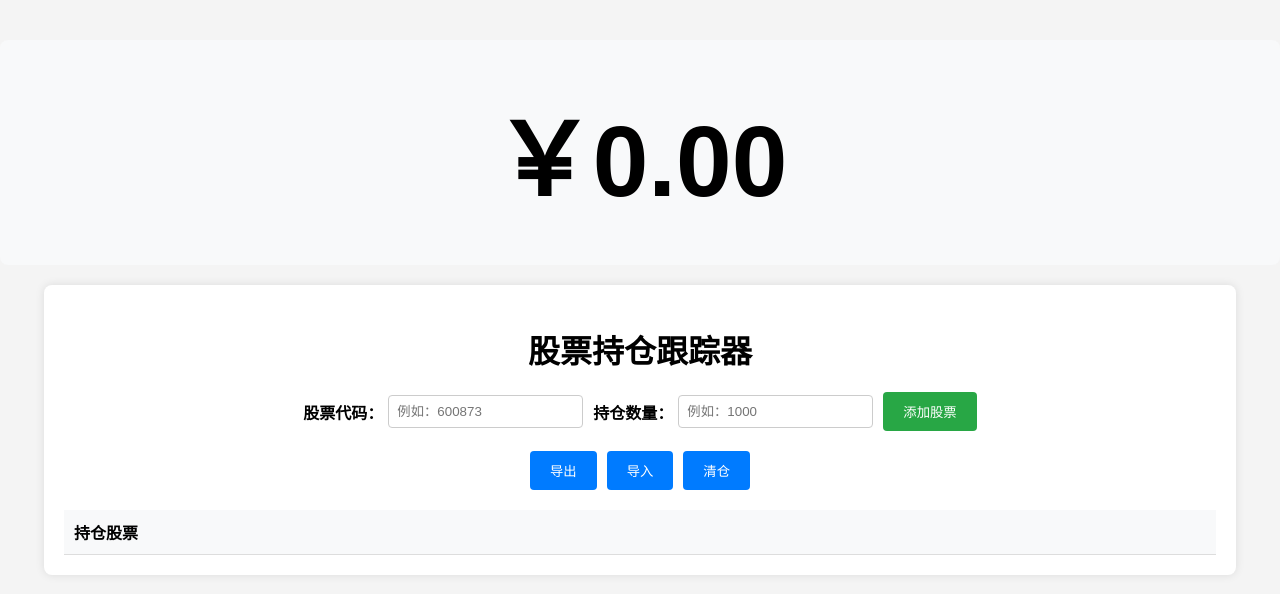
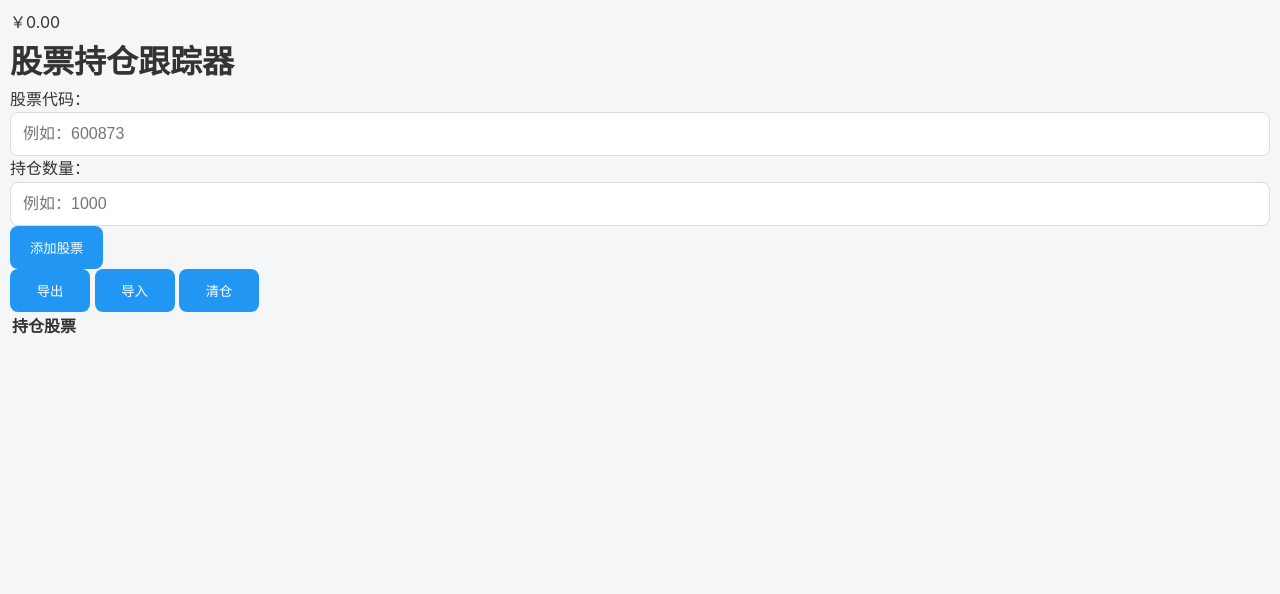
Before and after one commit to xyjxg/yanglaojinT, a plain HTML site: page index.html in a window 1280 px wide. Drawn offline with Linux system fonts and the light colour scheme.

Commit message:
Update styles.css

```diff
--- a/styles.css
+++ b/styles.css
@@ -1,131 +1,173 @@
-body {
-    font-family: Arial, sans-serif;
-    background-color: #f4f4f4;
+/* 基础样式重置 */
+* {
+  box-sizing: border-box;
   margin: 0;
   padding: 0;
-    display: flex;
-    flex-direction: column;
-    align-items: center;
-    height: 100vh;
+  -webkit-tap-highlight-color: rgba(0,0,0,0);
 }
 
-/* 总市值显示样式 */
-.total-value-display {
-    font-size: 100px;
-    font-weight: bold;
-    color: #000000;
-    padding: 40px;
-    margin-top: 40px;
-    background-color: #f8f9fa;
-    border-radius: 8px;
-    width: 100%;
-    text-align: center;
-    box-sizing: border-box;
-    margin-bottom: 20px;
+/* 视口设置 */
+meta[name="viewport"] {
+  content: "width=device-width, initial-scale=1, maximum-scale=1, user-scalable=no";
 }
 
-.container {
-    background-color: #fff;
-    padding: 20px;
-    border-radius: 8px;
-    box-shadow: 0 0 10px rgba(0, 0, 0, 0.1);
-    width: 90%;
-    max-width: 1200px;
-    text-align: center;
+body {
+  font-family: -apple-system, BlinkMacSystemFont, 'Segoe UI', Roboto, sans-serif;
+  line-height: 1.6;
+  background: #f5f6f8;
+  color: #333;
+  padding: 10px;
 }
 
-h1 {
-    text-align: center;
-    margin-bottom: 20px;
+/* 头部总市值样式 */
+header {
+  position: sticky;
+  top: 0;
+  background: rgba(255,255,255,0.95);
+  backdrop-filter: blur(5px);
+  padding: 1rem 0;
+  z-index: 100;
 }
 
-/* 表单横向排列 */
-.stock-form {
-    display: flex;
-    flex-wrap: wrap;
-    gap: 10px;
-    justify-content: center;
-    margin-bottom: 20px;
+.total-value {
+  text-align: center;
+  color: #2e7d32;
+  font-weight: 700;
+  margin: 1rem 0;
+  letter-spacing: -0.05em;
+  font-size: 15vw; /* 动态缩放 */
 }
 
-.form-row {
+/* 表单控件组 */
+.controls {
   display: flex;
-    align-items: center;
-    gap: 5px;
+  gap: 10px;
+  margin: 1rem 0;
+  flex-wrap: wrap;
 }
 
-label {
-    font-weight: bold;
+.input-group {
+  flex: 1;
+  min-width: 200px;
 }
 
-input {
-    padding: 8px;
-    border: 1px solid #ccc;
-    border-radius: 4px;
+input[type="text"],
+input[type="number"] {
+  width: 100%;
+  padding: 12px;
+  border: 1px solid #ddd;
+  border-radius: 8px;
+  font-size: 16px;
+  -webkit-appearance: none;
 }
 
 button {
-    padding: 10px 20px;
-    background-color: #28a745;
-    color: #fff;
+  background: #2196F3;
+  color: white;
   border: none;
-    border-radius: 4px;
+  padding: 12px 20px;
+  border-radius: 8px;
   cursor: pointer;
+  transition: all 0.2s ease;
+  flex: 1;
+  min-width: 80px;
+  touch-action: manipulation;
 }
 
 button:hover {
-    background-color: #218838;
+  opacity: 0.9;
 }
 
-/* 持仓股票表格 */
-table {
-    width: 100%;
-    border-collapse: collapse;
+/* 股票项卡片 */
+.stock-list {
+  display: flex;
+  flex-wrap: wrap;
+  gap: 15px;
   margin-top: 20px;
 }
 
-th, td {
-    padding: 10px;
-    text-align: left;
-    border-bottom: 1px solid #ddd;
+.stock-item {
+  background: white;
+  padding: 15px;
+  border-radius: 10px;
+  box-shadow: 0 2px 8px rgba(0,0,0,0.1);
+  flex: 1 1 calc(33.333% - 20px);
+  position: relative;
+  overflow: hidden;
 }
 
-th {
-    background-color: #f8f9fa;
+/* 移动端优化 */
+@media (max-width: 768px) {
+  .stock-item {
+    flex: 1 1 100%;
+    margin: 8px 0;
   }
 
-/* 每行显示 3 个股票持仓 */
-.stock-row {
-    display: flex;
-    flex-wrap: wrap;
-    gap: 20px;
+  .controls {
+    flex-direction: column;
+  }
+
+  button {
+    width: 100%;
+    padding: 15px;
+  }
+
+  /* 移动端强制显示操作按钮 */
+  .delete-btn {
+    display: block !important;
+    opacity: 1 !important;
+  }
+}
+
+/* 触控优化 */
+@media (hover: none) {
+  button:active {
+    transform: scale(0.98);
   }
 
   .stock-item {
-    flex: 1 1 calc(33.333% - 20px);
-    background-color: #f8f9fa;
-    padding: 10px;
-    border-radius: 8px;
-    box-shadow: 0 0 5px rgba(0, 0, 0, 0.1);
+    touch-action: pan-y;
+  }
 }
 
-/* 操作按钮样式 */
-.action-buttons {
-    display: flex;
-    gap: 10px;
-    justify-content: center;
-    margin-bottom: 20px;
+/* 虚拟键盘适配 */
+@media (max-height: 500px) {
+  header {
+    position: static;
   }
 
-.action-buttons button {
-    padding: 10px 20px;
-    background-color: #007bff;
-    color: #fff;
-    border: none;
-    border-radius: 4px;
-    cursor: pointer;
+  .total-value {
+    font-size: 10vw;
+  }
 }
 
-.action-buttons button:hover {
-    background-color: #0056b3;
+/* 删除按钮优化 */
+.delete-btn {
+  position: absolute;
+  top: 5px;
+  right: 5px;
+  background: #ff4444;
+  width: 24px;
+  height: 24px;
+  padding: 0;
+  border-radius: 50%;
+  display: none;
+  opacity: 0;
+  transition: opacity 0.2s;
 }
+
+.stock-item:hover .delete-btn {
+  display: block;
+  opacity: 1;
+}
+
+/* 禁用自动填充背景色 */
+input:-webkit-autofill {
+  -webkit-box-shadow: 0 0 0 1000px white inset !important;
+}
+
+/* 表格滚动优化 */
+.stock-list {
+  -webkit-overflow-scrolling: touch;
+  overflow-x: auto;
+}
```
Lines whose indentation alone changed are shown as unchanged.
